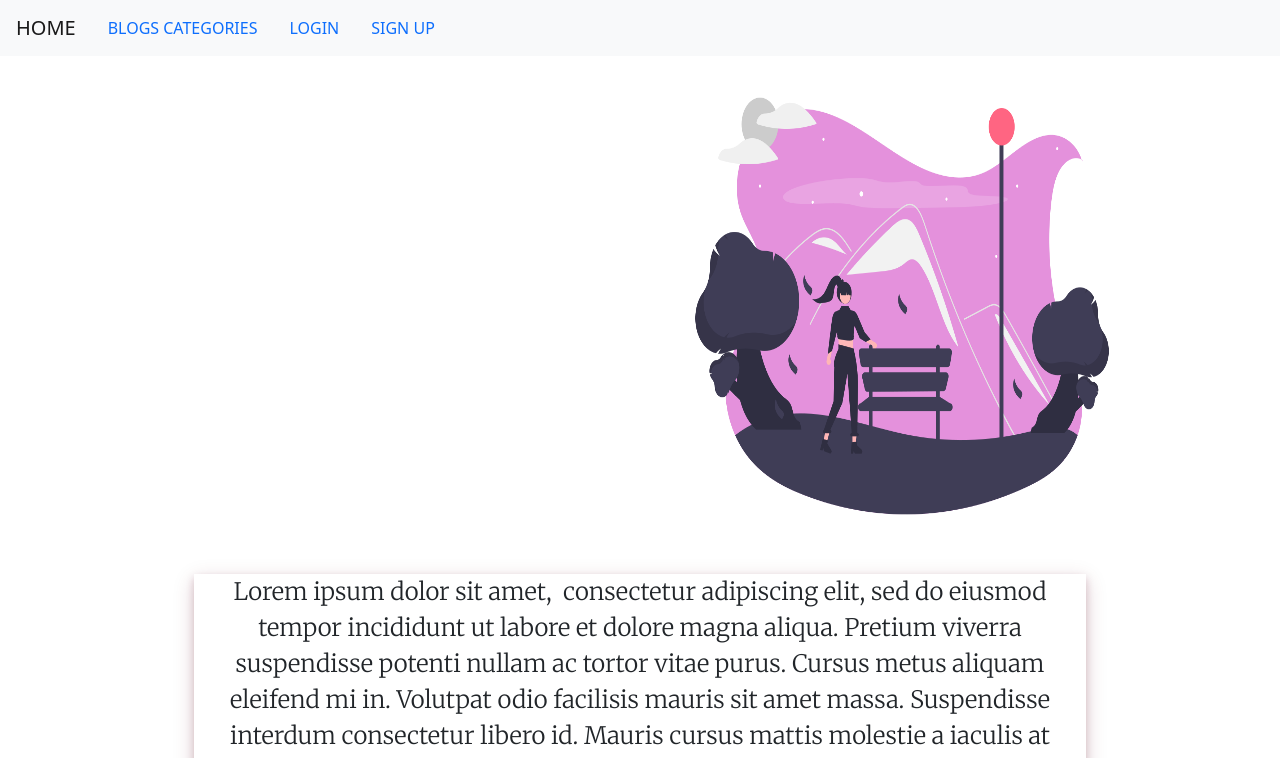
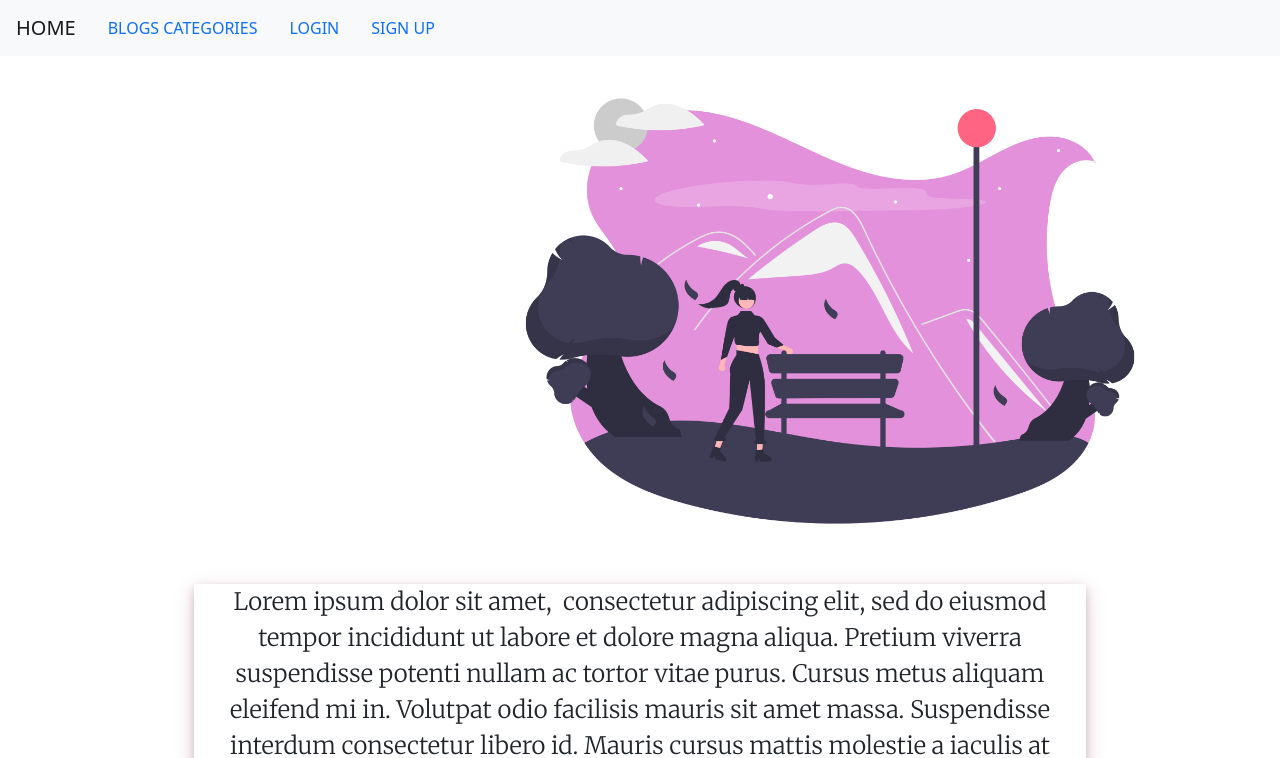
Before and after one commit to kmanjana/Digital_Diary, an Angular app in the folder frontend/: page /blog in a window 1280 px wide. Shown: the top 758 px of the page. Built offline with nearby package versions, Linux system fonts and the light colour scheme; no server answers.

Commit message:
Image : Resized

```diff
--- a/frontend/src/app/blog/blog.component.html
+++ b/frontend/src/app/blog/blog.component.html
@@ -5,11 +5,11 @@
 
      </div>  -->
      <div class="row">
-     <div style="margin-top: 100px;" class="col-lg-6 col-md-6 col-sm-6">
+     <div style="margin-top: 100px;" class="col-lg-4 col-md-3 col-sm-3">
       <h3 class="title">{{post.title}}</h3>
      </div>
-     <div class="col-lg-6 col-md-6 col-sm-6">
-      <img  style="height:500px ; width:500px" src="../assets/blog.png" alt="">
+     <div class="col-lg-8 col-md-9 col-sm-9">
+      <img  style="max-width:100%; max-height:100%;" src="../assets/blog.png" alt="">
     </div>
   </div>
 
@@ -31,24 +31,7 @@ Facilisi nullam vehicula ipsum a arcu cursus vitae congue mauris. Nam aliquam se
 
 Sed vulputate mi sit amet. Consectetur adipiscing elit pellentesque habitant. Et malesuada fames ac turpis egestas integer eget aliquet nibh. Bibendum enim facilisis gravida neque convallis a. Faucibus purus in massa tempor nec. Sollicitudin nibh sit amet commodo. Pellentesque adipiscing commodo elit at imperdiet dui. Nulla pellentesque dignissim enim sit amet venenatis urna cursus eget. Faucibus interdum posuere lorem ipsum dolor. Id semper risus in hendrerit gravida. Diam quam nulla porttitor massa id neque aliquam. Nibh praesent tristique magna sit amet purus gravida quis. Lectus vestibulum mattis ullamcorper velit sed ullamcorper morbi. Sodales neque sodales ut etiam sit amet nisl purus in. Convallis a cras semper auctor neque vitae tempus quam pellentesque. Facilisis magna etiam tempor orci eu lobortis elementum. Non pulvinar neque laoreet suspendisse interdum. Faucibus vitae aliquet nec ullamcorper sit amet risus nullam eget. Tortor vitae purus faucibus ornare.
      </p>
-
-       <!-- <p>Lorem Ipsum is simply dummy text of the printing and typesetting industry.
-         Lorem Ipsum has been the industry's standard dummy text ever since the 1500s,
-         when an unknown printer took a galley of type and scrambled it to make a type specimen book.
-         It has survived not only five centuries, but also the leap into electronic typesetting,
-         remaining essentially unchanged. It was popularised in the 1960s with the release of Letraset
-         sheets containing Lorem Ipsum passages,
-         and more recently with desktop publishing software like Aldus PageMaker including versions of Lorem Ipsum.</p> -->
-
-      <!-- <button type="button" onclick="onClick()" class="btn btn-danger mb-5">Danger</button>
-        <button type="button" class="btn btn-primary mb-5">Primary</button>
-         -->
         </div>
-        <!-- <div class="form-group">
-          <label for="exampleFormControlTextarea1">Example textarea</label>
-          <textarea class="form-control" id="exampleFormControlTextarea1" rows="3"></textarea>
-        </div> -->
-
         <div class="tarea">
           <form #addreview="ngForm" (ngSubmit)="AddReview()">
             <div class="form-group" *ngIf="_auth.adminloggedIn()">
--- a/frontend/src/app/services/post.service.ts
+++ b/frontend/src/app/services/post.service.ts
@@ -22,7 +22,7 @@ export class PostService {
     return this.http.get("http://localhost:3000/posts/myposts/"+userid)
   }
 
-  newPost(item:any , userid:any){
+  newPost(item:any,userid:any){
     return this.http.post("http://localhost:3000/posts/insertpost/"+userid, {"post" : item})
     .subscribe(data => {console.log(data)})
   }
```
